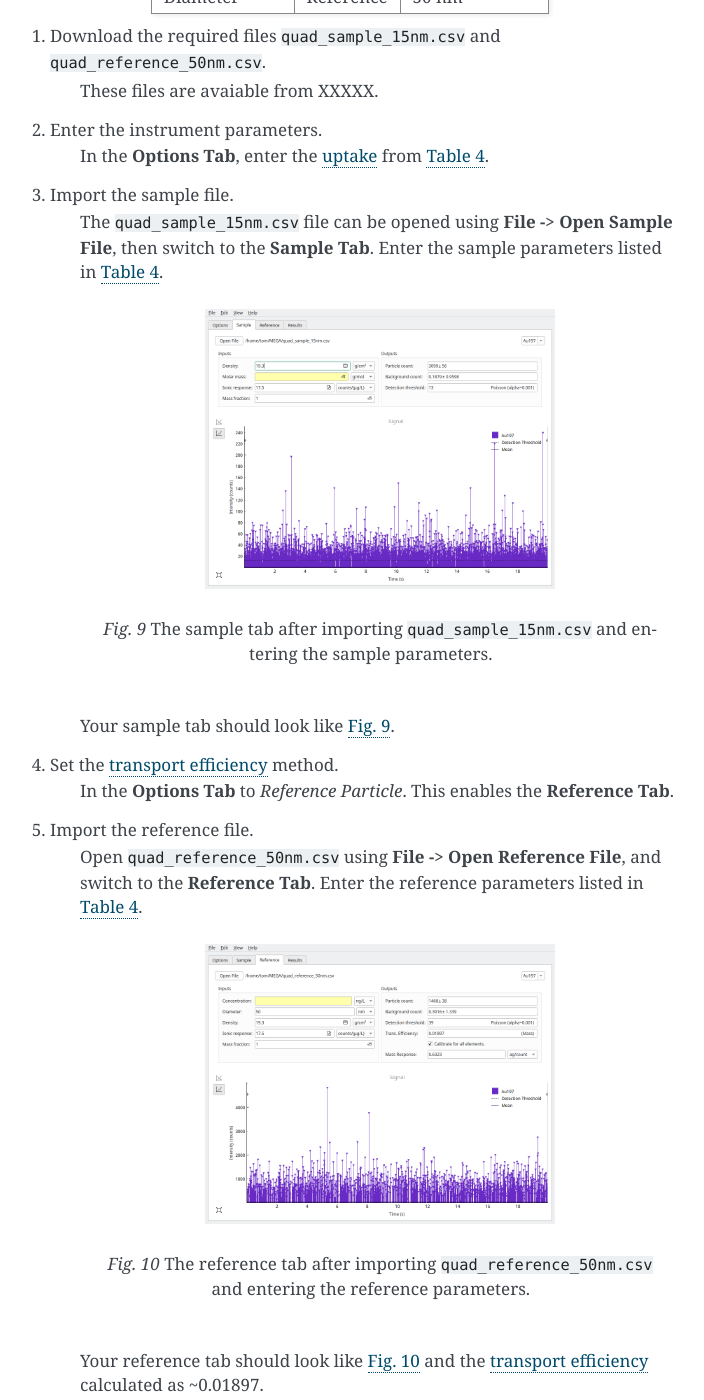
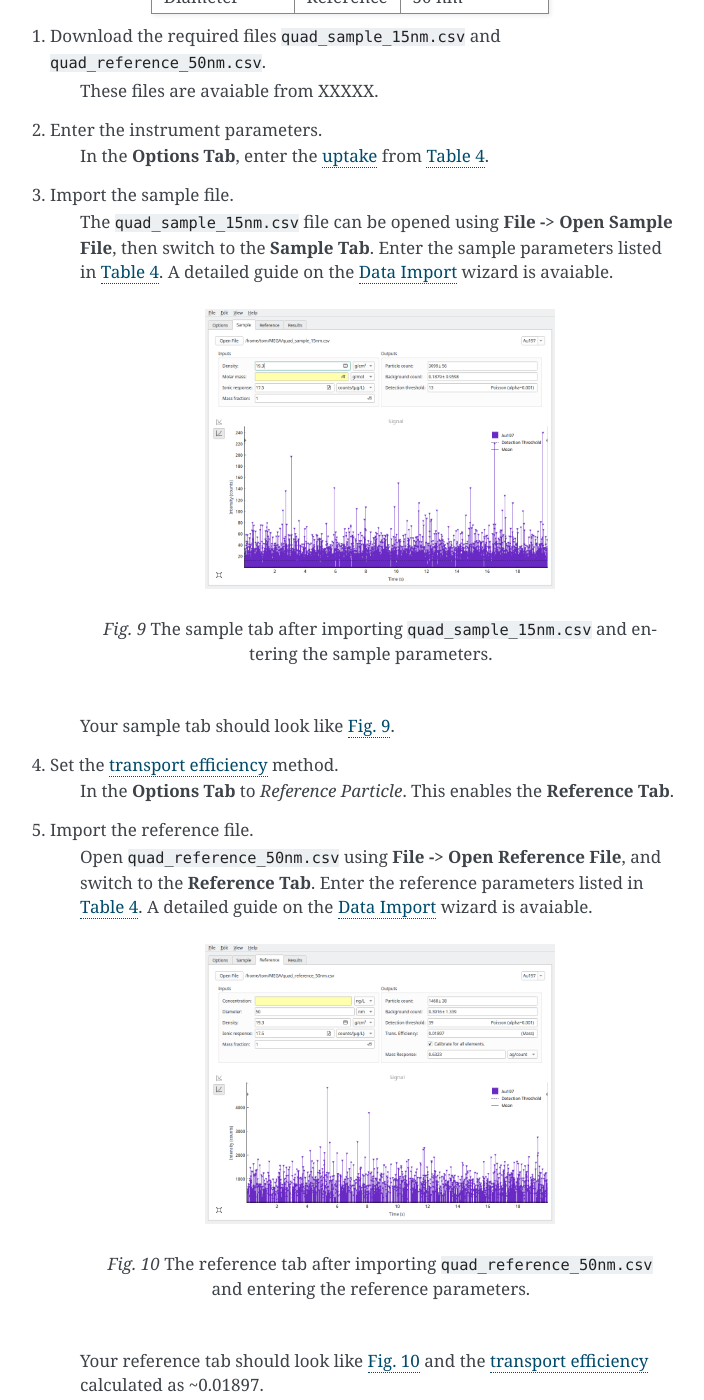
Before and after one commit to djdt/spcal, a Sphinx documentation site: the page built from docs/source/examples/example_quad.rst, in a window 1280 px wide and 1400 px high, scrolled down 514 px. Shown: the whole window, without its empty margins (400-1104 px from the left). Built offline with Sphinx 7.4.7, drawn with Linux system fonts in a browser that asks for light colours; pages that are not in the unit, such as notebooks, are missing from menus.

Commit message:
reorganise

```diff
--- a/docs/source/thresholds.rst
+++ b/docs/source/background/thresholds.rst
@@ -12,7 +12,7 @@
 spICP-ToF: Compound-Poisson
 ---------------------------
 
-.. figure:: images/integer_data.png
+.. figure:: ../images/integer_data.png
     :width: 640px
     :align: center
 
@@ -25,7 +25,7 @@
 The result of multiple ions striking the detector is therefore a Poisson sampling of the PHD, where each ion may produce a range of values.
 
 .. _sia:
-.. figure:: images/sia.png
+.. figure:: ../images/sia.png
     :width: 640px
     :align: center
 
@@ -43,7 +43,7 @@
 Log-normal approximation
 ^^^^^^^^^^^^^^^^^^^^^^^^
 
-.. figure:: images/sum_ln.png
+.. figure:: ../images/sum_ln.png
    :width: 640px
    :align: center
 
--- a/docs/source/example_quad.rst
+++ b/docs/source/examples/example_quad.rst
@@ -3,7 +3,7 @@
 
 This example will guide you through importing, calibrating and exporting single-particle data collected on a quadrupole ICP-MS.
 A 15 nm gold NP is used as a sample, with a 50 nm gold NP as a reference.
-A sample is loaded and then calibrated using the *Reference Particle* method described in :ref:`calibration`.
+A sample is loaded and then calibrated using the *Reference Particle* method described in :doc:`Calibration <../calibration>`.
 
 .. _table parameters:
 .. list-table:: Parameters used in this example.
@@ -41,9 +41,10 @@
 #. Import the sample file.
     The ``quad_sample_15nm.csv`` file can be opened using **File -> Open Sample File**, then switch to the **Sample Tab**.
     Enter the sample parameters listed in :numref:`table parameters`.
+    A detailed guide on the :doc:`Data Import <../data_import>` wizard is avaiable.
 
     .. _quad sample tab:
-    .. figure:: images/example_quad_sample_tab.png
+    .. figure:: ../images/example_quad_sample_tab.png
        :width: 60%
        :align: center
 
@@ -58,9 +59,10 @@
 #. Import the reference file.
     Open ``quad_reference_50nm.csv`` using **File -> Open Reference File**, and switch to the **Reference Tab**.
     Enter the reference parameters listed in :numref:`table parameters`.
+    A detailed guide on the :doc:`Data Import <../data_import>` wizard is avaiable.
 
     .. _quad reference tab:
-    .. figure:: images/example_quad_reference_tab.png
+    .. figure:: ../images/example_quad_reference_tab.png
        :width: 60%
        :align: center
 
@@ -71,7 +73,7 @@
 #. Switch to the **Results Tab**.
 
     .. _quad results tab:
-    .. figure:: images/example_quad_results_tab.png
+    .. figure:: ../images/example_quad_results_tab.png
        :width: 60%
        :align: center
 
```
Also changed, not shown: docs/source/calibration.rst (added, +49 -0 lines), docs/source/data_import.rst (added, +99 -0 lines), docs/source/export.rst (added, +46 -0 lines), docs/source/index.rst (+12 -7 lines), docs/source/tutorial.rst (deleted, +0 -202 lines).
